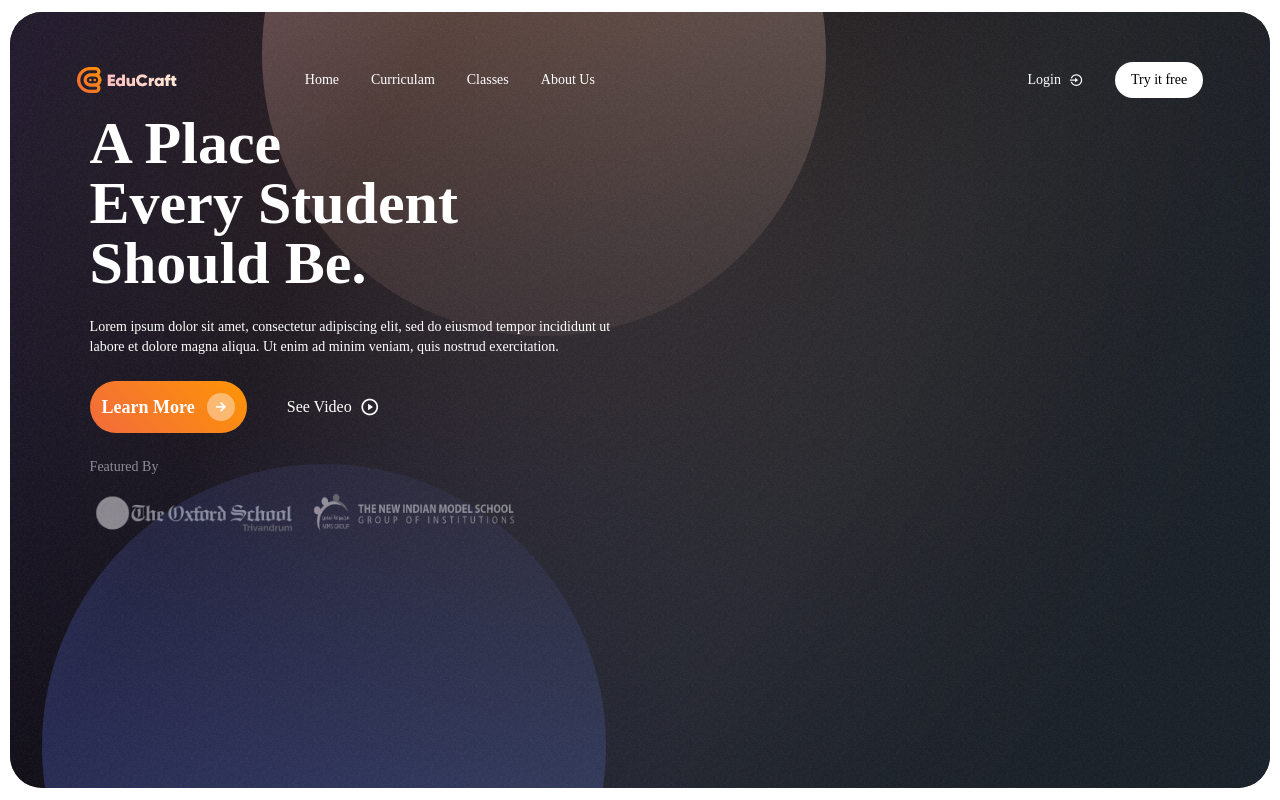
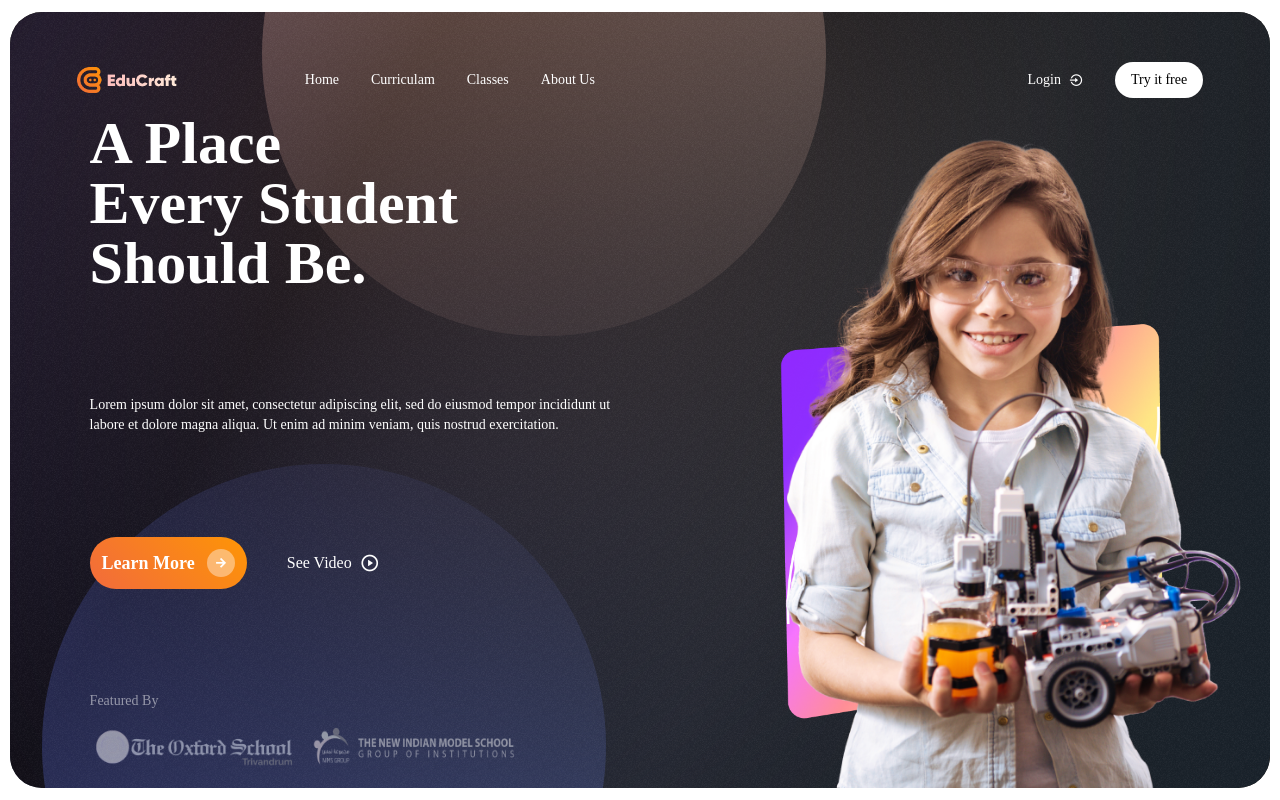
Before and after one commit to subin010/educraft, a website: page pages/index.html in a window 1280 px wide. Shown: the top 800 px of the page. Drawn offline with nearby package versions, Linux system fonts and the light colour scheme; a web font is replaced by a local one.

Commit message:
added student and bg image in hero

```diff
--- a/assets/js/main.js
+++ b/assets/js/main.js
@@ -1,18 +1,18 @@
-$(function () {
-     gsap.registerPlugin(ScrollTrigger);
+// $(function () {
+     // gsap.registerPlugin(ScrollTrigger);
 
-     // GSAP Animation
-     // const tl = gsap.timeline();
-     // smooth scrolling container
+     // // GSAP Animation
+     // // const tl = gsap.timeline();
+     // // smooth scrolling container
      // const smoother = ScrollSmoother.create({
      //      wrapper: ".body",
      //      content: ".scroll_smoother",
      //      smooth: 0.8,
 
      // });
-     // /* After Adding New Content to DOM */
+     // // /* After Adding New Content to DOM */
      // smoother.refresh();
-});
+// });
 
 document.querySelector('.button').onmousemove = function (e) {
 
--- a/pages/index.html
+++ b/pages/index.html
@@ -24,10 +24,10 @@
 
 <body class="body font-[Poppins] text-sm box-border">
      <div class="scroll_smoother mx-auto">
-          <header class="max-w-screen-2xl mx-auto">
+          <header class="max-w-screen-xl mx-auto">
                <nav id="navbar"
-                    class="navbar absolute top-0 flex items-center justify-between gap-[20px] h-[20%] transition duration-300 pl-5 pr-5 sm:pl-10 sm:pr-10 md:pl-[6%] md:pr-[6%] 2xl:pl-20 2xl:pr-20  z-50 bg-opacity-50 w-full max-w-screen-2xl mx-auto">
-                    <div class="flex justify-between items-center gap-32 max-w-screen-2xl">
+                    class="navbar absolute top-0 flex items-center justify-between gap-[20px] h-[20%] transition duration-300 pl-5 pr-5 sm:pl-10 sm:pr-10 md:pl-[6%] md:pr-[6%] 2xl:pl-20 2xl:pr-20  z-50 bg-opacity-50 w-full max-w-screen-xl mx-auto">
+                    <div class="flex justify-between items-center gap-32 max-w-screen-xl">
                          <div class="logo_animation ">
                               <div class="header_logo flex gap-2 justify-center items-center relative">
                                    <img class="w-[100px]" src="../assets/images/brand/logo.png" alt="">
@@ -80,10 +80,11 @@
                               <div
                                    class="circle-bg bg-[#4D62CE] w-[564px] h-[564px] rounded-full absolute -bottom-60 left-8">
                               </div>
-                              <div class="bg-blur h-screen">
-                                   <div class="noice-bg h-screen  overflow-hidden">
-                                        <div class="wrapper-main flex pt-[8%] pl-20 pr-20 max-w-screen-2xl m-auto">
-                                             <div class="flex flex-col gap-6 w-1/2 my-auto h-screen">
+                              <div class="bg-blur h-full">
+                                   <div class="noice-bg h-full  overflow-hidden">
+                                        <div
+                                             class="wrapper-main flex pt-[8%] pl-20 pr-20 max-w-screen-xl m-auto h-full">
+                                             <div class="flex flex-col w-1/2 justify-between mb-5">
                                                   <div
                                                        class="hero-tittle capitalize text-white text-6xl font-extrabold">
                                                        <span class="whitespace-pre-line">a place
@@ -116,13 +117,22 @@
                                                   <div class="flex flex-col gap-4">
                                                        <span class="text-white opacity-50">Featured By</span>
                                                        <div class="flex gap-3">
-                                                            <img class="w-52" src="../assets/images/featured2.png" alt="">
-                                                            <img class="w-52" src="../assets/images/featured1.png" alt="">
+                                                            <img class="w-52" src="../assets/images/featured2.png"
+                                                                 alt="">
+                                                            <img class="w-52" src="../assets/images/featured1.png"
+                                                                 alt="">
                                                        </div>
                                                   </div>
                                              </div>
-                                             <div class="flex w-1/2">
-
+                                             <div class="w-1/2 relative">
+                                                  <!-- <div class="bg_image bottom-[10%]"> -->
+                                                       <img class="max-h-full max-w-full w-[80%] 2xl:w-full block absolute right-[5%] 2xl:right-0 bottom-[10%]" src="../assets/images/bgstudent.png"
+                                                            alt="">
+                                                  <!-- </div> -->
+                                                  <div class="bg_student bottom-0 mx-auto">
+                                                       <img class="max-h-full block absolute bottom-0 left-[50%] -translate-x-[30%]" src="../assets/images/student.png"
+                                                            alt="">
+                                                  </div>
                                              </div>
                                         </div>
                                    </div>
```
Also changed, not shown: assets/images/Ellipse.png (added), assets/images/bell.png (added), assets/images/bgstudent.png (added), assets/images/pc.png (added), assets/images/robo.png (added), assets/images/saturn.png (added), assets/images/student.png (added), dist/output.css.
